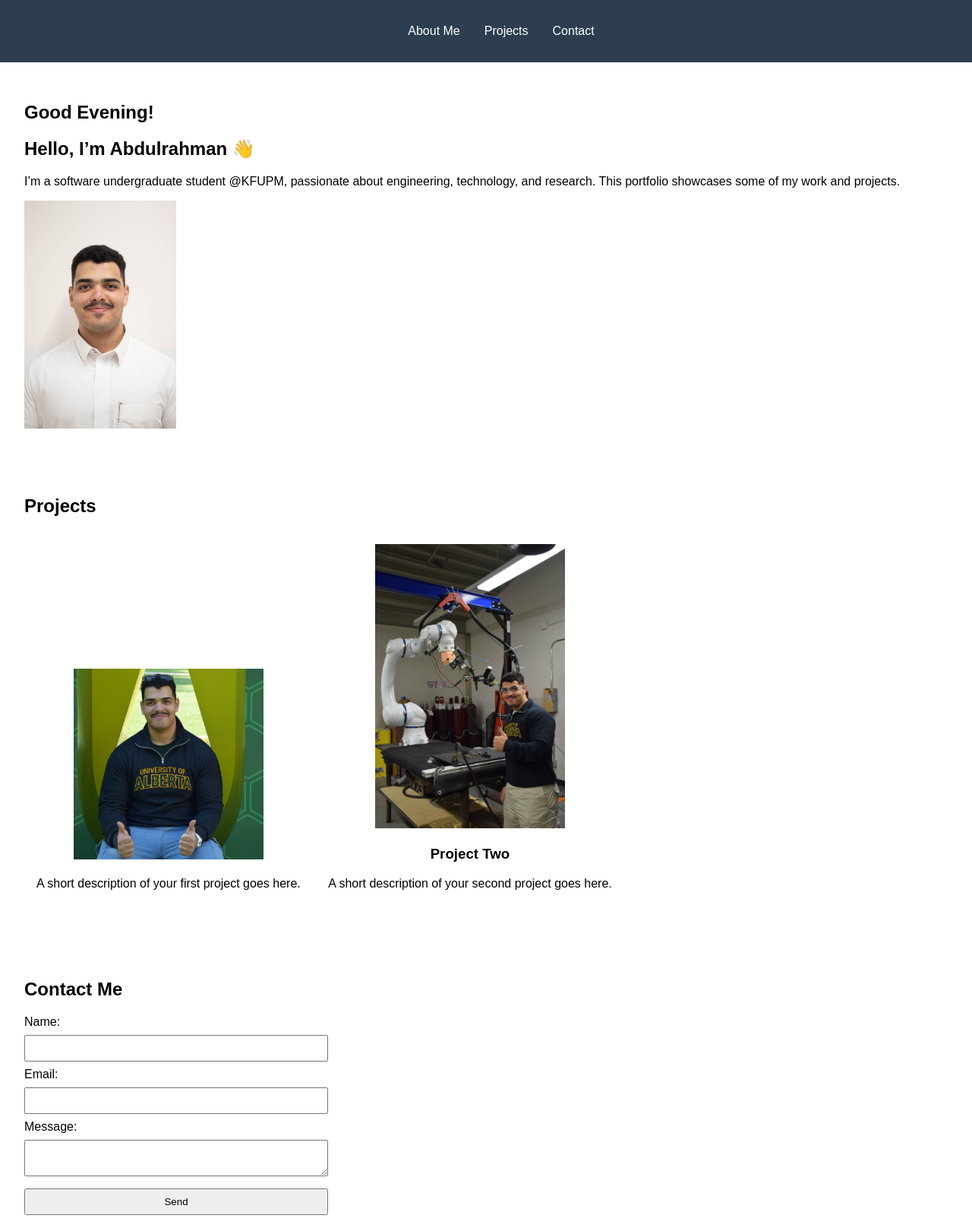
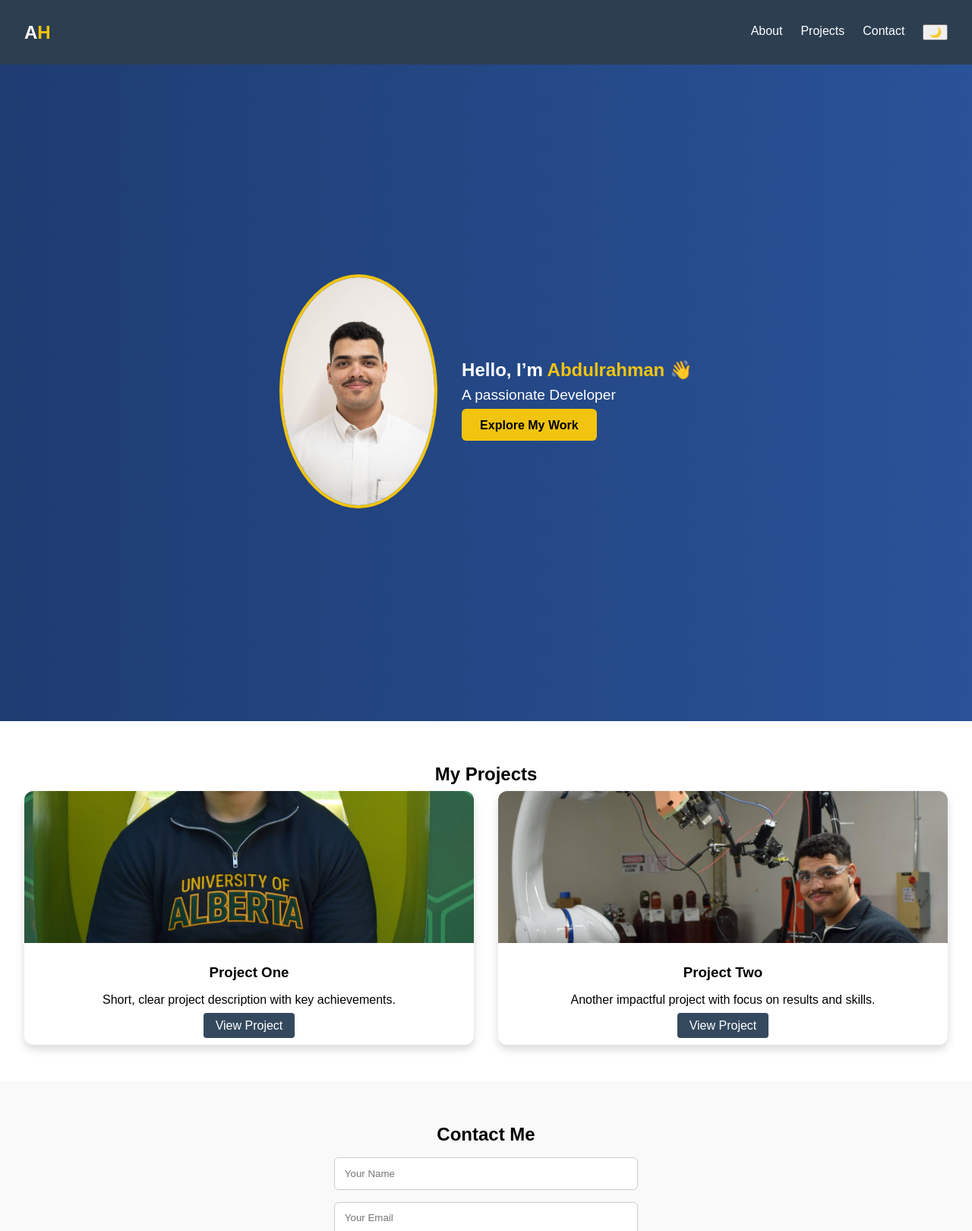
Before and after one commit to arbody17/assignment-1, a plain HTML site: page index.html in a window 1280 px wide. Shown: the top 1620 px of the page at 76% size. Drawn offline with Linux system fonts and the light colour scheme.

Commit message:
A little enhancement of ChatGPT and it is bad tbh :)

```diff
--- a/CSS/styles.css
+++ b/CSS/styles.css
@@ -1,42 +1,53 @@
-body {
-  font-family: Arial, sans-serif;
-  margin: 0;
-  padding: 0;
+/* General */
+body { font-family: 'Poppins', sans-serif; margin: 0; scroll-behavior: smooth; }
+h1, h2, h3 { margin: 0.5rem 0; }
+a { text-decoration: none; }
+
+/* Navbar */
+.navbar {
+  display: flex; justify-content: space-between; align-items: center;
+  padding: 1rem 2rem; background: #2c3e50; color: white; position: sticky; top: 0;
 }
+.nav-links { list-style: none; display: flex; gap: 1.5rem; }
+.nav-links a { color: white; transition: 0.3s; }
+.nav-links a:hover { color: #f1c40f; }
+.logo span { color: #f1c40f; }
 
-header {
-  background: #2c3e50;
-  padding: 1rem;
+/* Hero */
+.hero {
+  min-height: 100vh; display: flex; align-items: center; justify-content: center;
+  background: linear-gradient(to right, #1e3c72, #2a5298); color: white; padding: 2rem;
 }
+.hero-content { display: flex; gap: 2rem; flex-wrap: wrap; align-items: center; }
+.profile-img { width: 200px; border-radius: 50%; border: 4px solid #f1c40f; }
+.hero-text h1 span { color: #f1c40f; }
+.tagline { font-size: 1.2rem; margin-top: 0.5rem; }
+.btn {
+  background: #f1c40f; color: black; padding: 0.8rem 1.5rem;
+  border-radius: 6px; font-weight: bold; transition: 0.3s;
+}
+.btn:hover { background: #e1b200; }
+.btn-sm { background: #34495e; color: white; padding: 0.5rem 1rem; border-radius: 4px; }
+.btn-sm:hover { background: #2c3e50; }
 
-header nav ul {
-  list-style: none;
-  display: flex;
-  justify-content: center;
-  gap: 2rem;
+/* Projects */
+.projects { padding: 3rem 2rem; text-align: center; }
+.project-grid {
+  display: grid; grid-template-columns: repeat(auto-fit, minmax(280px, 1fr)); gap: 2rem;
 }
+.card { background: white; border-radius: 12px; overflow: hidden;
+  box-shadow: 0 6px 12px rgba(0,0,0,0.15); transition: 0.3s;
+}
+.card:hover { transform: translateY(-8px); }
+.card img { width: 100%; height: 200px; object-fit: cover; }
+.card-content { padding: 1rem; }
 
-header nav ul li a {
-  color: white;
-  text-decoration: none;
-}
+/* Contact */
+.contact { padding: 3rem 2rem; background: #f9f9f9; text-align: center; }
+form { display: flex; flex-direction: column; max-width: 400px; margin: auto; }
+form input, form textarea { margin: 0.5rem 0; padding: 0.8rem; border-radius: 6px; border: 1px solid #ccc; }
+form button { margin-top: 1rem; }
 
-section {
-  padding: 2rem;
-}
-
-.project {
-  display: inline-block;
-  margin: 1rem;
-  text-align: center;
-}
-
-form {
-  display: flex;
-  flex-direction: column;
-  max-width: 400px;
-}
-form input, form textarea, form button {
-  margin: 0.5rem 0;
-  padding: 0.5rem;
-}
+/* Footer */
+footer { background: #2c3e50; color: white; text-align: center; padding: 1rem; }
+.socials a { margin: 0 10px; color: #f1c40f; }
--- a/index.html
+++ b/index.html
@@ -1,61 +1,83 @@
 <!DOCTYPE html>
 <html lang="en">
 <head>
-    <meta charset="UTF-8">
-    <meta name="viewport" content="width=device-width, initial-scale=1.0">
-    <title>Personal Protfolio</title>
-    <link rel="stylesheet" href="CSS/styles.css">
+  <meta charset="UTF-8">
+  <meta name="viewport" content="width=device-width, initial-scale=1.0">
+  <title>Abdulrahman | Portfolio</title>
+  <link rel="stylesheet" href="css/styles.css">
 </head>
 <body>
-    <!-- Navigation -->
+  <!-- Navbar -->
   <header>
-    <nav>
-      <ul>
-        <li><a href="#about">About Me</a></li>
+    <nav class="navbar">
+      <h2 class="logo">A<span>H</span></h2>
+      <ul class="nav-links">
+        <li><a href="#about">About</a></li>
         <li><a href="#projects">Projects</a></li>
         <li><a href="#contact">Contact</a></li>
+        <li><button id="theme-toggle">🌙</button></li>
       </ul>
     </nav>
   </header>
 
-  <!-- About Me -->
-  <section id="about">
-    <h1>Hello, I’m Abdulrahman 👋</h1>
-    <p>I’m a software undergraduate student @KFUPM, passionate about engineering, technology, and research. This portfolio showcases some of my work and projects.</p>
-    <img src="assets/images/profile.jpg" alt="Profile picture" width="200">
+  <!-- Hero -->
+  <section id="about" class="hero">
+    <div class="hero-content">
+      <div class="profile-wrapper">
+        <img src="assets/images/profile.jpg" alt="Profile" class="profile-img">
+      </div>
+      <div class="hero-text">
+        <h1>Hello, I’m <span>Abdulrahman</span> 👋</h1>
+        <p class="tagline">A passionate <span id="typewriter"></span></p>
+        <a href="#projects" class="btn">Explore My Work</a>
+      </div>
+    </div>
   </section>
 
   <!-- Projects -->
-  <section id="projects">
-    <h2>Projects</h2>
-    <div class="project">
-      <img src="assets/images/canada.jpeg" alt="Project 1" width="250">
-      <h3></h3>
-      <p>A short description of your first project goes here.</p>
-    </div>
-    <div class="project">
-      <img src="assets/images/canadaResearch.jpeg" alt="Project 2" width="250">
-      <h3>Project Two</h3>
-      <p>A short description of your second project goes here.</p>
+  <section id="projects" class="projects">
+    <h2>My Projects</h2>
+    <div class="project-grid">
+      <div class="card">
+        <img src="assets/images/canada.jpeg" alt="Project 1">
+        <div class="card-content">
+          <h3>Project One</h3>
+          <p>Short, clear project description with key achievements.</p>
+          <a href="#" class="btn-sm">View Project</a>
+        </div>
+      </div>
+      <div class="card">
+        <img src="assets/images/canadaResearch.jpeg" alt="Project 2">
+        <div class="card-content">
+          <h3>Project Two</h3>
+          <p>Another impactful project with focus on results and skills.</p>
+          <a href="#" class="btn-sm">View Project</a>
+        </div>
+      </div>
     </div>
   </section>
 
   <!-- Contact -->
-  <section id="contact">
+  <section id="contact" class="contact">
     <h2>Contact Me</h2>
     <form>
-      <label for="name">Name:</label>
-      <input type="text" id="name" name="name" required>
-
-      <label for="email">Email:</label>
-      <input type="email" id="email" name="email" required>
-
-      <label for="message">Message:</label>
-      <textarea id="message" name="message" required></textarea>
-
-      <button type="submit">Send</button>
+      <input type="text" placeholder="Your Name" required>
+      <input type="email" placeholder="Your Email" required>
+      <textarea placeholder="Your Message" required></textarea>
+      <button type="submit" class="btn">Send</button>
     </form>
   </section>
-    <script src="js/script.js"></script>
+
+  <!-- Footer -->
+  <footer>
+    <p>© 2025 Abdulrahman | Built with ❤️</p>
+    <div class="socials">
+      <a href="https://github.com" target="_blank">GitHub</a>
+      <a href="https://linkedin.com" target="_blank">LinkedIn</a>
+      <a href="mailto:youremail@kfupm.edu.sa">Email</a>
+    </div>
+  </footer>
+
+  <script src="js/script.js"></script>
 </body>
 </html>
--- a/js/script.js
+++ b/js/script.js
@@ -1,17 +1,29 @@
-document.addEventListener("DOMContentLoaded", () => {
-  const hour = new Date().getHours();
-  let greeting;
+// Dark mode
+const toggleBtn = document.getElementById("theme-toggle");
+toggleBtn.addEventListener("click", () => {
+  document.body.classList.toggle("dark");
+  toggleBtn.textContent = document.body.classList.contains("dark") ? "☀️" : "🌙";
+});
 
-  if (hour < 12) {
-    greeting = "Good Morning!";
-  } else if (hour < 18) {
-    greeting = "Good Afternoon!";
+// Typewriter effect
+const words = ["Engineer", "Developer", "Researcher"];
+let i = 0, j = 0, currentWord = "", isDeleting = false;
+
+function typeEffect() {
+  currentWord = words[i];
+  document.getElementById("typewriter").textContent =
+    currentWord.substring(0, j);
+
+  if (!isDeleting && j < currentWord.length) {
+    j++;
+    setTimeout(typeEffect, 150);
+  } else if (isDeleting && j > 0) {
+    j--;
+    setTimeout(typeEffect, 80);
   } else {
-    greeting = "Good Evening!";
+    isDeleting = !isDeleting;
+    if (!isDeleting) i = (i + 1) % words.length;
+    setTimeout(typeEffect, 700);
   }
-
-  const aboutSection = document.getElementById("about");
-  const greetingElement = document.createElement("h2");
-  greetingElement.textContent = greeting;
-  aboutSection.prepend(greetingElement);
-});
+}
+typeEffect();
```
